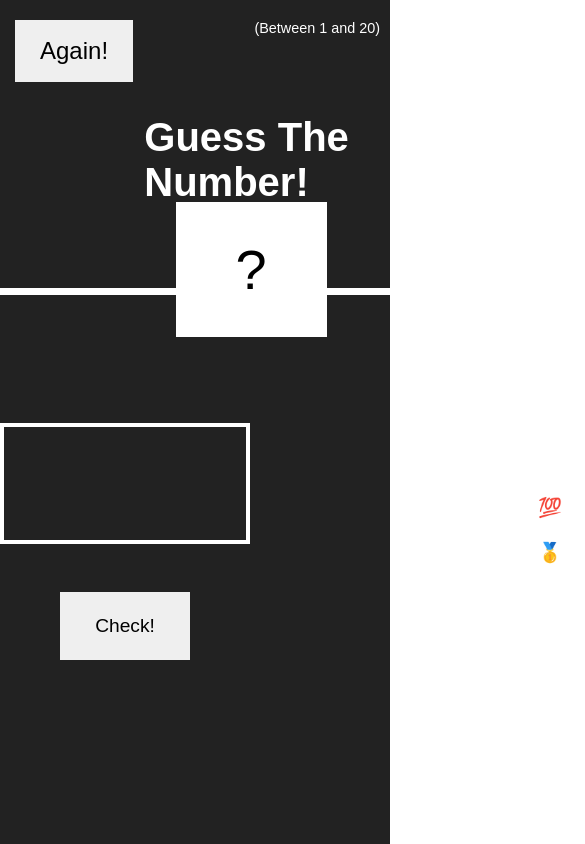
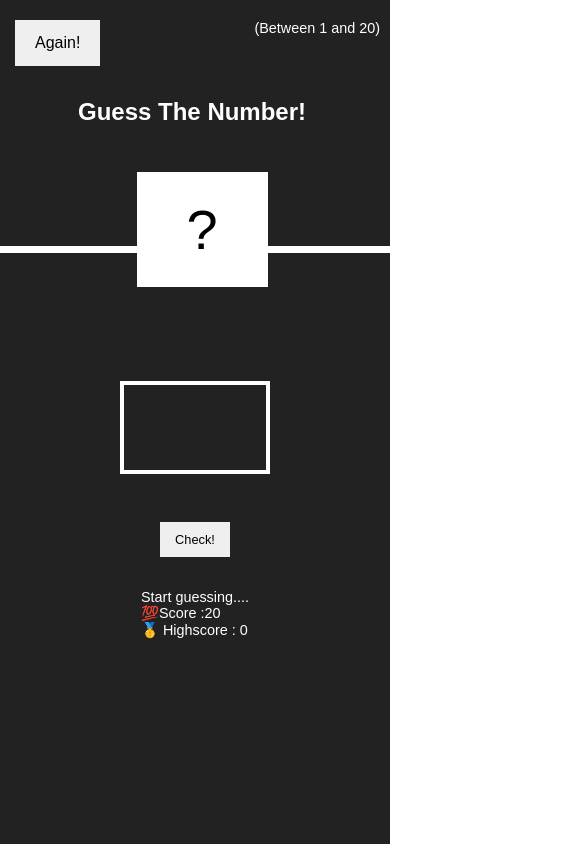
Before and after one commit to Chifez/guess-it, a plain HTML site: page index.html in a window 390 px wide. Shown: the top 844 px of the page, 585 px wide, since content can reach past the window. Drawn offline with Linux system fonts and the light colour scheme.

Commit message:
made it responsive

```diff
--- a/style.css
+++ b/style.css
@@ -121,3 +121,60 @@ header .again{
    text-transform: capitalize;
    font-size: 1.2rem;
  }
+
+ @media screen and (max-width:767px){
+  header{
+    width: 100%;
+    height: 30%;
+  }
+  header .again{
+    padding: 14px 20px;
+    font-size: 1rem;
+  }
+
+  header .bold{
+    left:20%;
+    /* border:2px solid red; */
+    font-size: 1.5rem;
+  }
+
+  .number{
+    left:35%;
+    padding:25px 50px;
+  }
+  .main{
+    display:flex;
+    justify-content: space-between;
+    flex-direction: column;
+    align-items: center;
+    justify-content: center;
+    padding:0 1rem;
+  }
+  .right{
+
+    display: flex;
+    flex-direction: column;
+    justify-content: space-around;
+    font-size: 0.9rem;
+    font-family:sans-serif;
+    color:white;
+    padding:2rem;
+    margin: auto;
+  }
+  input{
+    margin-top:8rem;
+    margin-right: 0;
+    font-size:2rem;
+    width:150px;
+  }
+
+  .check{
+    display: block;
+    border: transparent;
+    padding: 10px 15px;
+    margin-right: 0;
+    margin-top: 3rem;
+    text-transform: capitalize;
+    font-size: 0.8rem;
+  }
+ }
```
